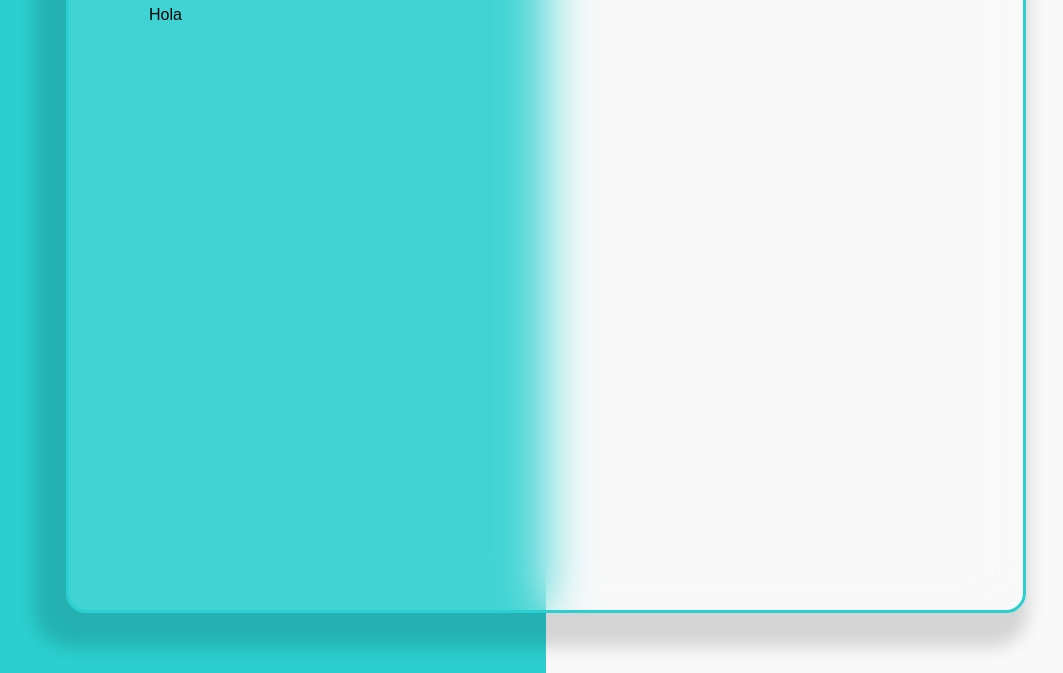
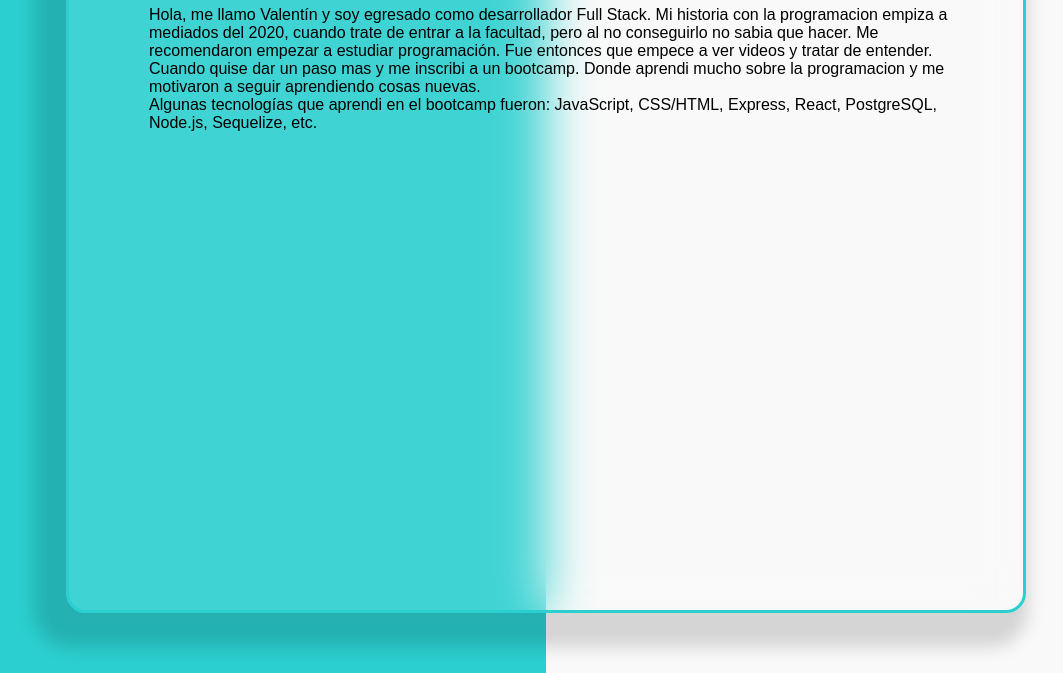
Before and after one commit to Valen-Lara/Portfolio-deploy, a plain HTML site: page aboutMe.html in a window 1280 px wide. Shown: the part 127-800 px from the top of the page, without its empty margins (94-1157 px from the left). Drawn offline with Linux system fonts and the light colour scheme.

Commit message:
Prueba home y aboutMe

```diff
--- a/aboutMe.html
+++ b/aboutMe.html
@@ -20,7 +20,9 @@
             </nav>
 
             <div class="aboutMe-Conteiner">
-                Hola
+                Hola, me llamo Valentín y soy egresado como desarrollador Full Stack. Mi historia con la programacion empiza a mediados del 2020, cuando trate de entrar a la facultad, pero al no conseguirlo no sabia que hacer. Me recomendaron empezar a estudiar programación. Fue entonces que empece a ver videos y tratar de entender. Cuando quise dar un paso mas y me inscribi a un bootcamp. Donde aprendi mucho sobre la programacion y me motivaron a seguir aprendiendo cosas nuevas.
+                <br>
+                Algunas tecnologías que aprendi en el bootcamp fueron: JavaScript, CSS/HTML, Express, React, PostgreSQL, Node.js, Sequelize, etc.
             </div>
 
             <div class="soc-link">
```
Also changed, not shown: index.html (+4 -1 lines).
